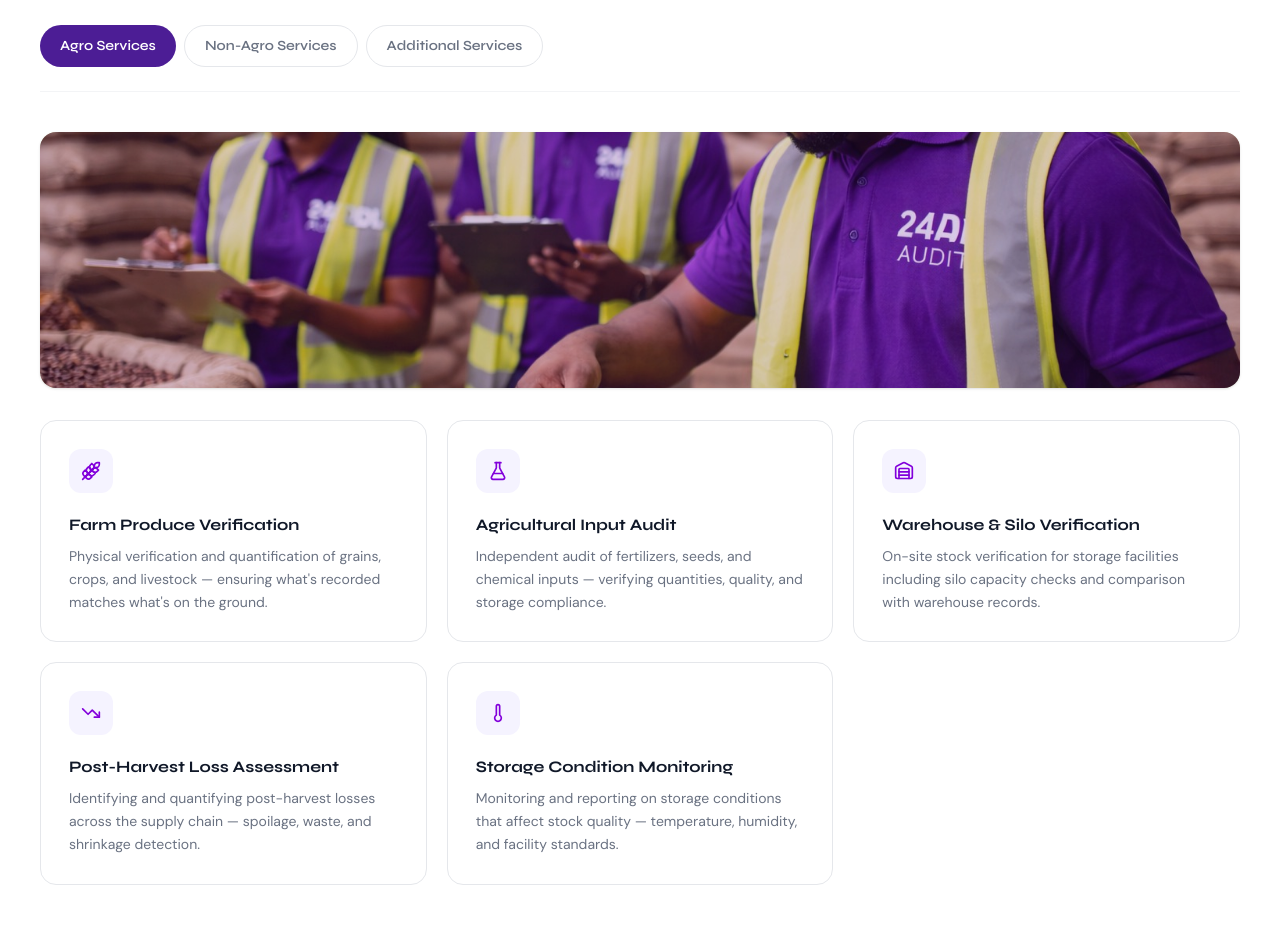
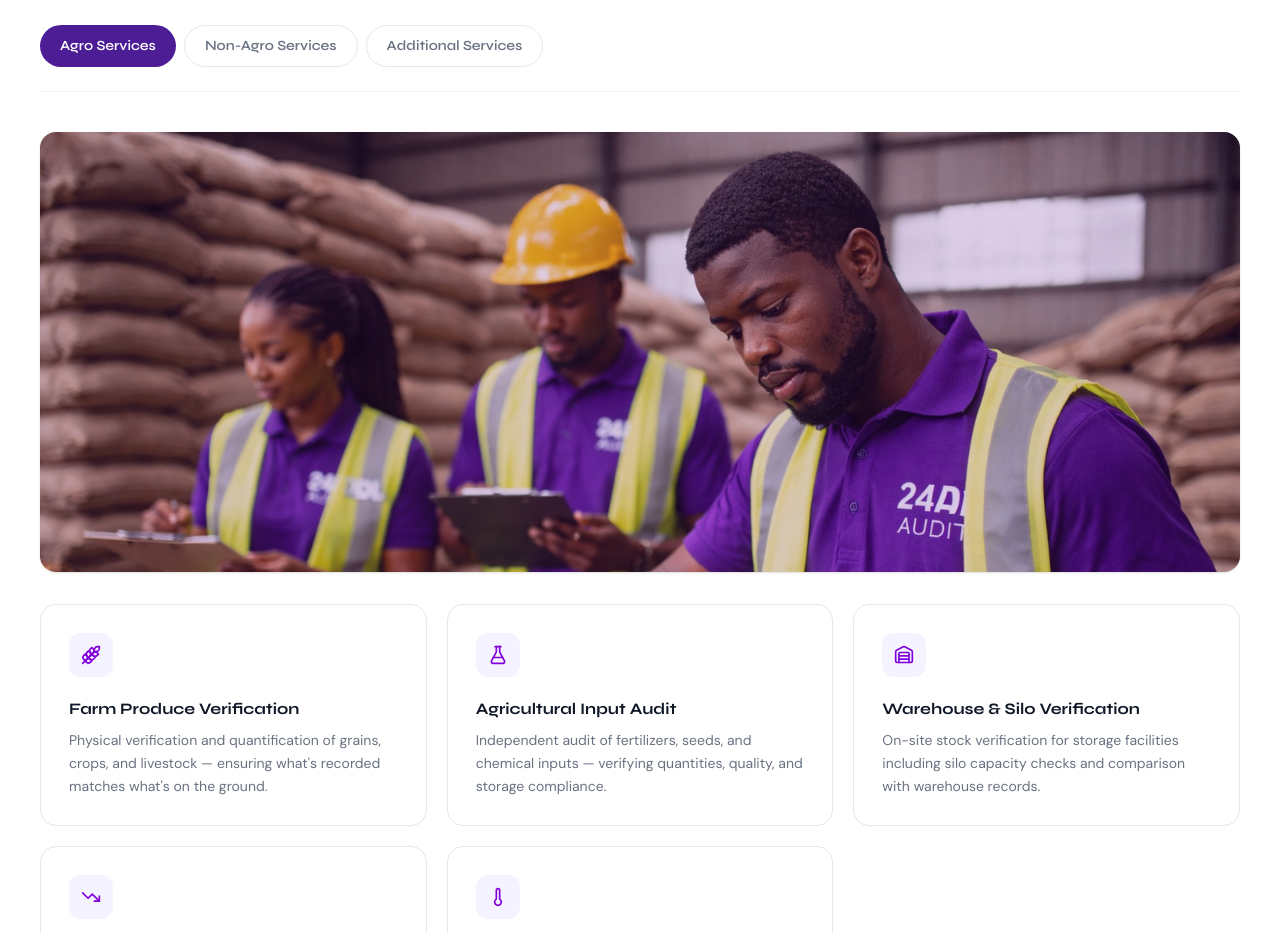
Before and after one commit to Daswag100/24ADL, a React (Vite) app: page / in a window 1280 px wide. Shown: the part 3700-4632 px from the top of the page. Built offline with nearby package versions, Linux system fonts and the light colour scheme.

Commit message:
Fix Services section tab banner height and crop position to show workers' faces

```diff
--- a/src/components/Services.jsx
+++ b/src/components/Services.jsx
@@ -194,10 +194,10 @@ export default function Services() {
 
         {/* Tab Banner */}
         {getTabBanner() && (
-          <div className="relative w-full h-64 rounded-2xl mb-8 mt-10 overflow-hidden shadow-sm bg-gray-100 dark:bg-gray-800">
+          <div className="relative w-full h-64 sm:h-80 md:h-[380px] lg:h-[440px] rounded-2xl mb-8 mt-10 overflow-hidden shadow-sm bg-gray-100 dark:bg-gray-800">
             <img
               src={getTabBanner()}
-              className="w-full h-full object-cover object-center"
+              className="w-full h-full object-cover object-top"
               alt={`${activeTab} services banner`}
             />
             <div className="absolute inset-0 bg-purple-900/20 dark:bg-purple-950/40 rounded-2xl pointer-events-none" />
```
